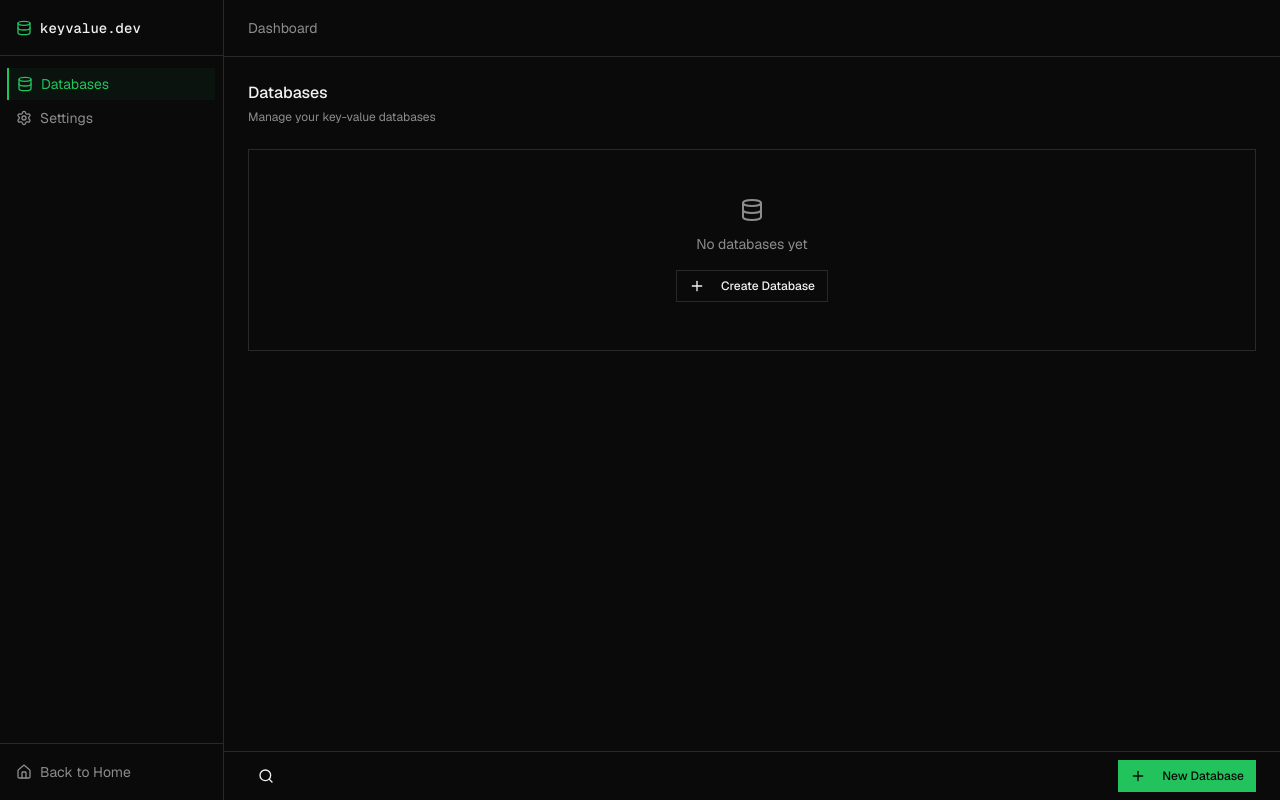
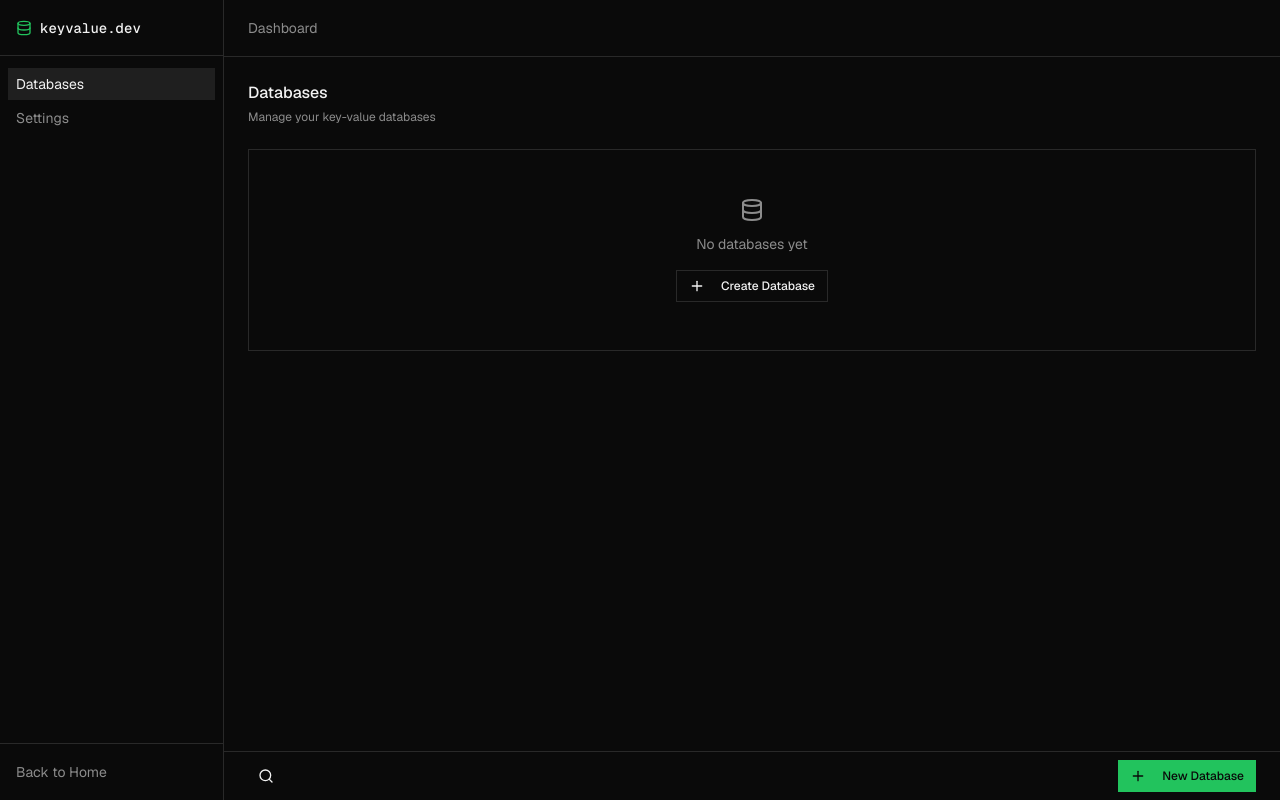
Before and after one commit to kiwicopple/keyvalue.dev, a Next.js app: page /dashboard in a window 1280 px wide. Built offline with nearby package versions, Linux system fonts and the light colour scheme.

Commit message:
Simplify sidebar navigation styling
- Remove icons from nav items and Back to Home link
- Remove green left border indicator from active item
- Use grey background (bg-muted) for active item instead of green

```diff
--- a/src/components/dashboard/sidebar.tsx
+++ b/src/components/dashboard/sidebar.tsx
@@ -2,15 +2,15 @@
 
 import Link from "next/link"
 import { usePathname } from "next/navigation"
-import { Database, Settings, Home, Menu, X } from "lucide-react"
+import { Database, Menu, X } from "lucide-react"
 import { useState } from "react"
 
 import { cn } from "@/lib/utils"
 import { Button } from "@/components/ui/button"
 
 const navigation = [
-  { name: "Databases", href: "/dashboard", icon: Database },
-  { name: "Settings", href: "/dashboard/settings", icon: Settings },
+  { name: "Databases", href: "/dashboard" },
+  { name: "Settings", href: "/dashboard/settings" },
 ]
 
 export function DashboardSidebar() {
@@ -77,13 +77,12 @@ export function DashboardSidebar() {
                   href={item.href}
                   onClick={() => setMobileMenuOpen(false)}
                   className={cn(
-                    "flex items-center gap-2 px-2 py-1.5 text-sm transition-colors",
+                    "block px-2 py-1.5 text-sm transition-colors",
                     active
-                      ? "text-primary bg-primary/5 border-l-2 border-primary -ml-px"
+                      ? "text-foreground bg-muted"
                       : "text-muted-foreground hover:text-foreground"
                   )}
                 >
-                  <item.icon className="h-4 w-4" />
                   {item.name}
                 </Link>
               )
@@ -94,9 +93,8 @@ export function DashboardSidebar() {
           <div className="px-2 py-3 border-t border-border">
             <Link
               href="/"
-              className="flex items-center gap-2 px-2 py-1.5 text-sm text-muted-foreground hover:text-foreground transition-colors"
+              className="block px-2 py-1.5 text-sm text-muted-foreground hover:text-foreground transition-colors"
             >
-              <Home className="h-4 w-4" />
               Back to Home
             </Link>
           </div>
```
